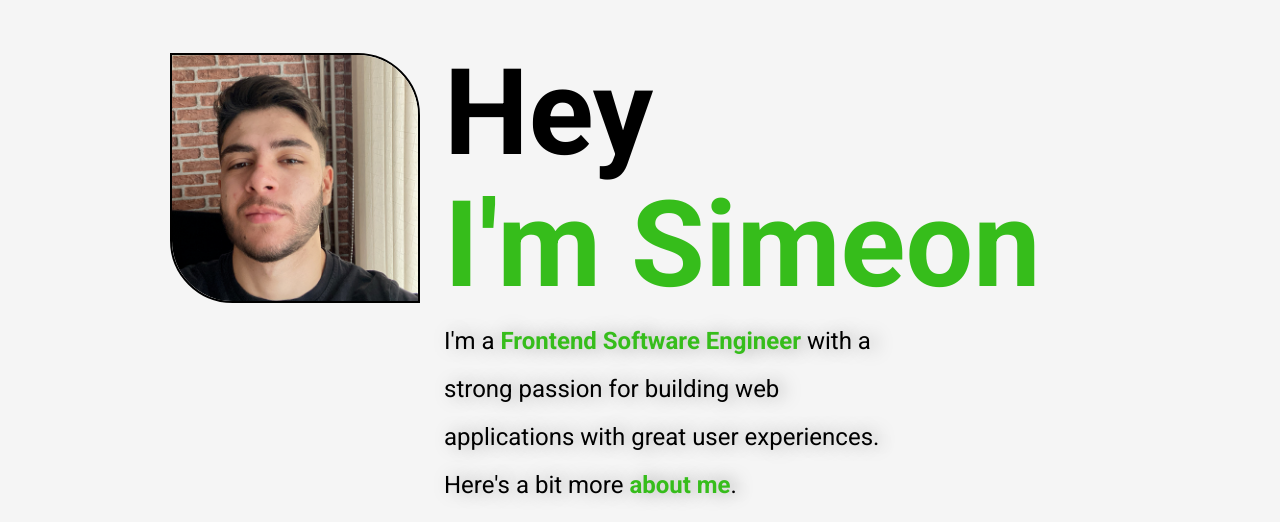
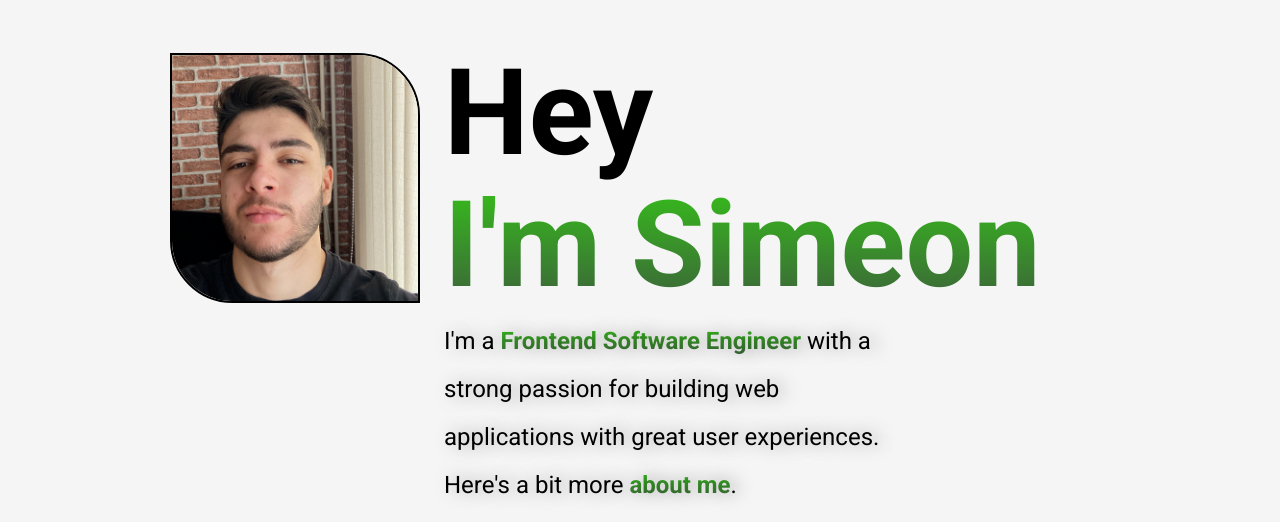
Before and after one commit to SimeonDSpasov/Portfolio, a plain HTML site: page index.html in a window 1280 px wide. Shown: the part 95-617 px from the top of the page. Drawn offline with nearby package versions, Linux system fonts and the light colour scheme.

Commit message:
gradient added

```diff
--- a/style.css
+++ b/style.css
@@ -127,12 +127,16 @@ section {
 }
 .title--secondary,
  .green {
-    color: #36bd1b;
+    background: -webkit-linear-gradient(#36bd1b, #3c643a);
+    -webkit-background-clip: text;
+    -webkit-text-fill-color: transparent;
 
 
 }
 .dark-theme .title.title--secondary {
     color: #36bd1b;
+
+
 
 }
     /* NAVIGATION */
```
